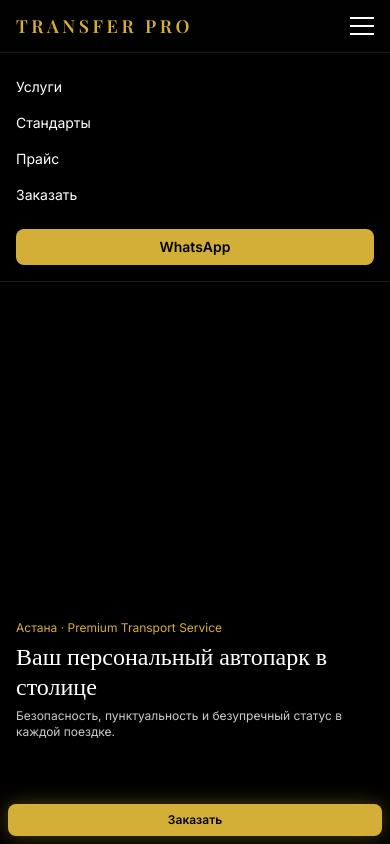
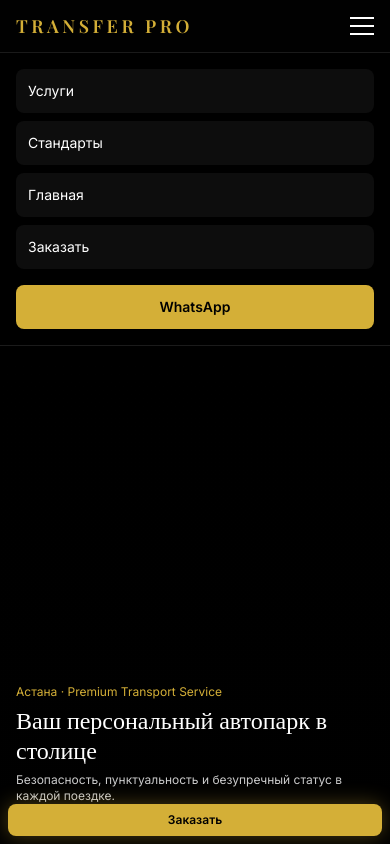
Before and after one commit to Alibek0301/TransferPro, a React (Vite) app: page / in a window 390 px wide. Both pictures are taken after a click on the button "Menu". Shown: the top 844 px of the page. Built offline with nearby package versions, Linux system fonts and the light colour scheme.

Commit message:
Mobile: make menu and bottom buttons symmetric, make services clickable and accessible

```diff
--- a/src/App.jsx
+++ b/src/App.jsx
@@ -93,6 +93,8 @@ function App() {
             onClick={() => setMobileMenuOpen(!mobileMenuOpen)}
             className="md:hidden flex flex-col gap-1.5"
             aria-label="Menu"
+            aria-expanded={mobileMenuOpen}
+            aria-controls="mobile-menu"
           >
             <div className="w-6 h-0.5 bg-white"></div>
             <div className="w-6 h-0.5 bg-white"></div>
@@ -103,15 +105,37 @@ function App() {
           </a>
         </div>
         {mobileMenuOpen && (
-          <div className="md:hidden border-t border-white/10 bg-black/95">
-            <nav className="flex flex-col gap-0 px-4 py-4 text-sm">
-              <a href="#services" className="py-2 hover:text-accent transition" onClick={() => setMobileMenuOpen(false)}>Услуги</a>
-              <a href="#standards" className="py-2 hover:text-accent transition" onClick={() => setMobileMenuOpen(false)}>Стандарты</a>
-              <a href="#price" className="py-2 hover:text-accent transition" onClick={() => setMobileMenuOpen(false)}>Прайс</a>
-              <a href="#booking" className="py-2 hover:text-accent transition" onClick={() => setMobileMenuOpen(false)}>Заказать</a>
-              <a href={whatsappHref} target="_blank" rel="noreferrer" className="mt-4 rounded-lg bg-accent px-4 py-2 text-center font-semibold text-black transition hover:scale-105 block">
-                WhatsApp
-              </a>
+          <div id="mobile-menu" className="md:hidden border-t border-white/10 bg-black/95">
+            <nav className="flex flex-col gap-2 px-4 py-4 text-sm">
+              <button
+                onClick={() => { setMobileMenuOpen(false); setMobileTab('services') }}
+                className="w-full text-left py-3 px-3 rounded-lg bg-white/5 hover:bg-white/10 transition"
+                aria-label="Открыть раздел услуги"
+              >
+                Услуги
+              </button>
+              <button
+                onClick={() => { setMobileMenuOpen(false); setMobileTab('standards') }}
+                className="w-full text-left py-3 px-3 rounded-lg bg-white/5 hover:bg-white/10 transition"
+                aria-label="Открыть раздел стандарты"
+              >
+                Стандарты
+              </button>
+              <button
+                onClick={() => { setMobileMenuOpen(false); setMobileTab('home') }}
+                className="w-full text-left py-3 px-3 rounded-lg bg-white/5 hover:bg-white/10 transition"
+                aria-label="Перейти на главную"
+              >
+                Главная
+              </button>
+              <button
+                onClick={() => { setMobileMenuOpen(false); setMobileTab('booking') }}
+                className="w-full text-left py-3 px-3 rounded-lg bg-white/5 hover:bg-white/10 transition"
+                aria-label="Открыть форму заказа"
+              >
+                Заказать
+              </button>
+              <a href={whatsappHref} target="_blank" rel="noreferrer" className="mt-2 w-full block py-3 text-center rounded-lg bg-accent text-black font-semibold">WhatsApp</a>
             </nav>
           </div>
         )}
@@ -135,10 +159,15 @@ function App() {
                 {services.map((s) => {
                   const Icon = s.icon
                   return (
-                    <div key={s.title} className="flex flex-col items-center text-center text-xs">
+                    <button
+                      key={s.title}
+                      onClick={() => { setFormData(prev => ({ ...prev, service: s.title })); setMobileTab('booking') }}
+                      className="flex flex-col items-center text-center text-xs py-2 px-1 rounded-lg bg-white/3 hover:bg-white/5"
+                      aria-label={`Выбрать услугу ${s.title}`}
+                    >
                       <Icon className="text-accent" />
-                      <span className="mt-1">{s.title.split(' ')[0]}</span>
-                    </div>
+                      <span className="mt-1 text-[10px]">{s.title}</span>
+                    </button>
                   )
                 })}
               </div>
```
